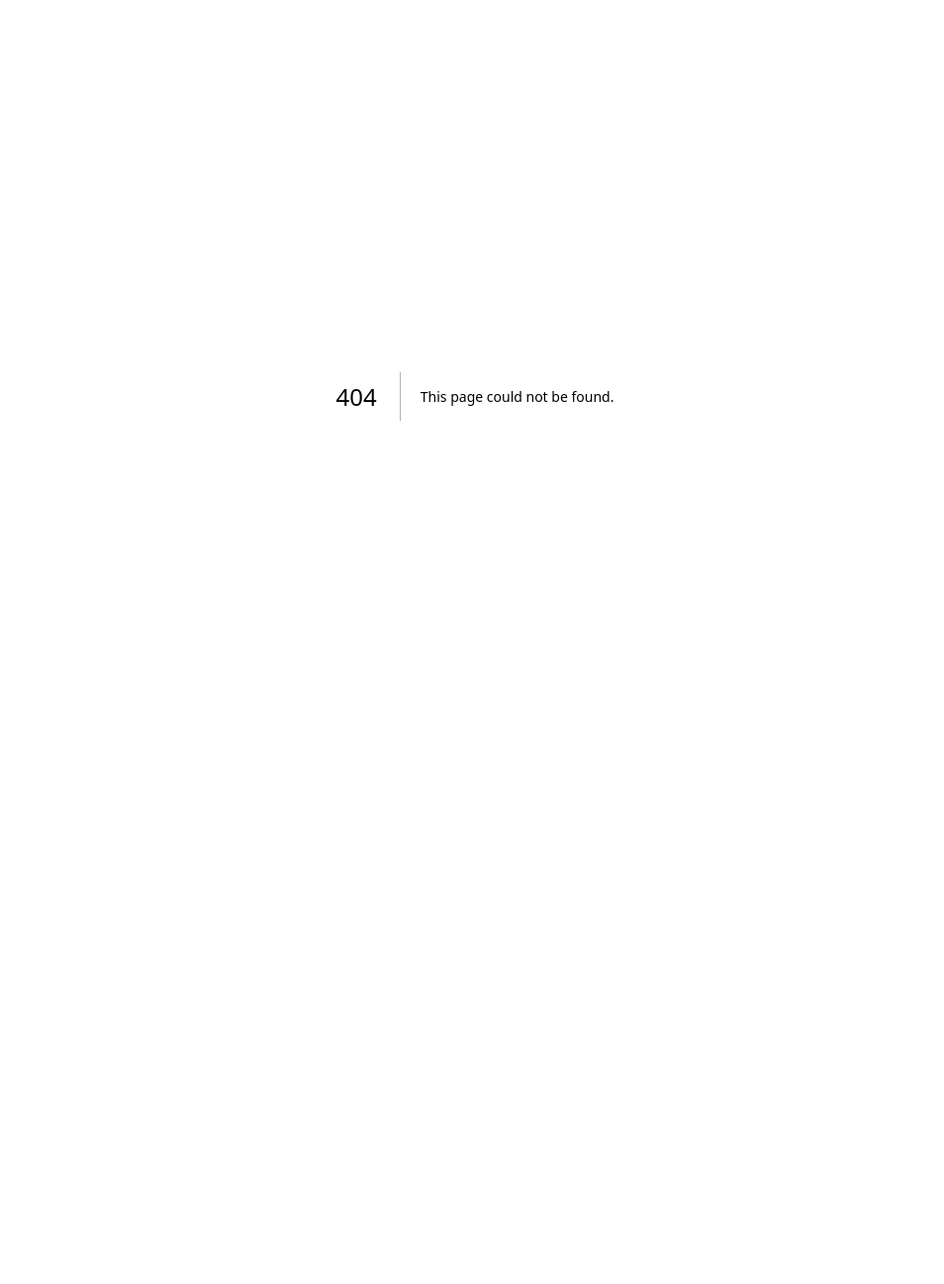
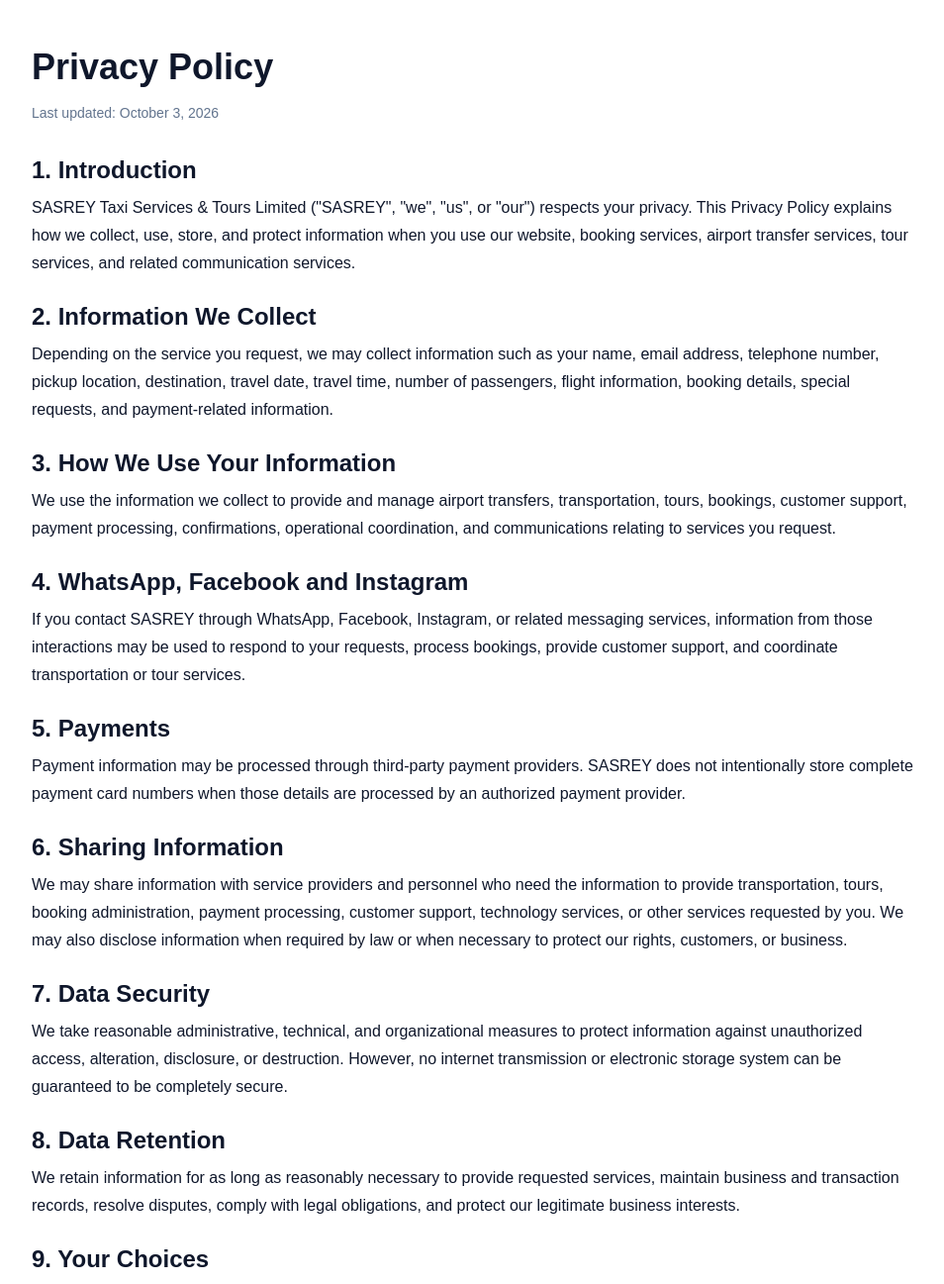
Before and after one commit to taxeservices-tech/sasrey-operations-platform, a Next.js app: page /privacy-policy in a window 1280 px wide. Before the commit this address had no page. Shown: the top 1297 px of the page at 99% size, without its empty margins (160-1114 px from the left). Before the commit the page ends 800 px from the top, so only its background shows below. Built offline with nearby package versions, Linux system fonts and the light colour scheme.

Commit message:
Add privacy policy page

```diff
--- /dev/null
+++ b/app/privacy-policy/page.tsx
@@ -0,0 +1,158 @@
+export default function PrivacyPolicyPage() {
+  return (
+    <main className="min-h-screen bg-white px-6 py-12 text-slate-900">
+      <div className="mx-auto max-w-4xl">
+        <h1 className="mb-4 text-4xl font-bold">
+          Privacy Policy
+        </h1>
+
+        <p className="mb-8 text-sm text-slate-500">
+          Last updated: October 3, 2026
+        </p>
+
+        <section className="space-y-6 leading-7">
+          <div>
+            <h2 className="mb-2 text-2xl font-semibold">
+              1. Introduction
+            </h2>
+            <p>
+              SASREY Taxi Services & Tours Limited ("SASREY", "we", "us",
+              or "our") respects your privacy. This Privacy Policy explains
+              how we collect, use, store, and protect information when you
+              use our website, booking services, airport transfer services,
+              tour services, and related communication services.
+            </p>
+          </div>
+
+          <div>
+            <h2 className="mb-2 text-2xl font-semibold">
+              2. Information We Collect
+            </h2>
+            <p>
+              Depending on the service you request, we may collect information
+              such as your name, email address, telephone number, pickup
+              location, destination, travel date, travel time, number of
+              passengers, flight information, booking details, special
+              requests, and payment-related information.
+            </p>
+          </div>
+
+          <div>
+            <h2 className="mb-2 text-2xl font-semibold">
+              3. How We Use Your Information
+            </h2>
+            <p>
+              We use the information we collect to provide and manage airport
+              transfers, transportation, tours, bookings, customer support,
+              payment processing, confirmations, operational coordination,
+              and communications relating to services you request.
+            </p>
+          </div>
+
+          <div>
+            <h2 className="mb-2 text-2xl font-semibold">
+              4. WhatsApp, Facebook and Instagram
+            </h2>
+            <p>
+              If you contact SASREY through WhatsApp, Facebook, Instagram, or
+              related messaging services, information from those interactions
+              may be used to respond to your requests, process bookings,
+              provide customer support, and coordinate transportation or tour
+              services.
+            </p>
+          </div>
+
+          <div>
+            <h2 className="mb-2 text-2xl font-semibold">
+              5. Payments
+            </h2>
+            <p>
+              Payment information may be processed through third-party payment
+              providers. SASREY does not intentionally store complete payment
+              card numbers when those details are processed by an authorized
+              payment provider.
+            </p>
+          </div>
+
+          <div>
+            <h2 className="mb-2 text-2xl font-semibold">
+              6. Sharing Information
+            </h2>
+            <p>
+              We may share information with service providers and personnel
+              who need the information to provide transportation, tours,
+              booking administration, payment processing, customer support,
+              technology services, or other services requested by you. We may
+              also disclose information when required by law or when necessary
+              to protect our rights, customers, or business.
+            </p>
+          </div>
+
+          <div>
+            <h2 className="mb-2 text-2xl font-semibold">
+              7. Data Security
+            </h2>
+            <p>
+              We take reasonable administrative, technical, and organizational
+              measures to protect information against unauthorized access,
+              alteration, disclosure, or destruction. However, no internet
+              transmission or electronic storage system can be guaranteed to
+              be completely secure.
+            </p>
+          </div>
+
+          <div>
+            <h2 className="mb-2 text-2xl font-semibold">
+              8. Data Retention
+            </h2>
+            <p>
+              We retain information for as long as reasonably necessary to
+              provide requested services, maintain business and transaction
+              records, resolve disputes, comply with legal obligations, and
+              protect our legitimate business interests.
+            </p>
+          </div>
+
+          <div>
+            <h2 className="mb-2 text-2xl font-semibold">
+              9. Your Choices
+            </h2>
+            <p>
+              You may contact us to request information about personal data
+              that we hold about you or to request correction of inaccurate
+              information, subject to applicable legal and operational
+              requirements.
+            </p>
+          </div>
+
+          <div>
+            <h2 className="mb-2 text-2xl font-semibold">
+              10. Changes to This Policy
+            </h2>
+            <p>
+              We may update this Privacy Policy from time to time to reflect
+              changes to our services, technology, or legal requirements. Any
+              updated version will be published on this page with a revised
+              "Last updated" date.
+            </p>
+          </div>
+
+          <div>
+            <h2 className="mb-2 text-2xl font-semibold">
+              11. Contact Us
+            </h2>
+            <p>
+              SASREY Taxi Services & Tours Limited
+              <br />
+              Montego Bay, Saint James, Jamaica
+              <br />
+              Telephone: +1 876-797-3510
+              <br />
+              Website: https://sasreytours.com/
+            </p>
+          </div>
+        </section>
+      </div>
+    </main>
+  );
+}
```
